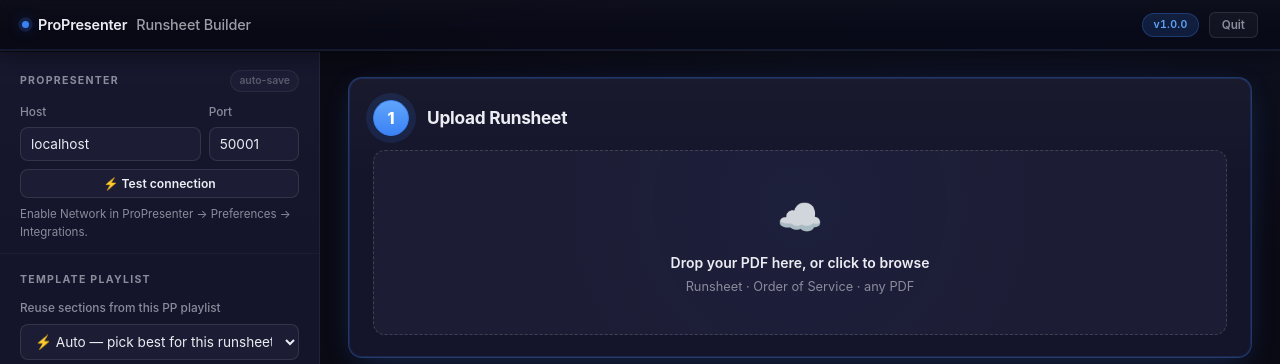
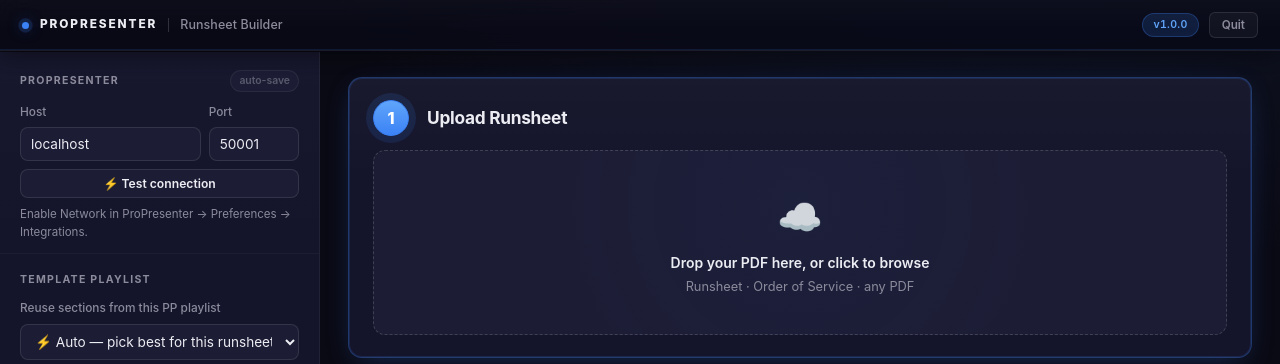
Before and after one commit to jimhoggey/Runsheetpilot, a Flask app: page / in a window 1280 px wide. Shown: the top 364 px of the page. Run offline with Flask 3, Linux system fonts and the light colour scheme; data that the repository does not hold is empty.

Commit message:
Header: real wordmark + auto-reload templates
The "ProPresenter Runsheet Builder" plain-text title still read like a
SaaS dashboard. Replaced with a typeset wordmark:

  ●  P R O P R E S E N T E R  │  Runsheet Builder

  • PROPRESENTER set in uppercase + 0.16em letter-spacing + weight 800
    so it reads as a designed brand mark instead of a sentence
  • thin 14px vertical divider at rgba(255,255,255,0.16) between the
    brand and the subtitle — typographic separator, no border-radius,
    no fuss
  • subtitle in muted color + lighter weight so the eye lands on the
    brand first
  • the pulsing accent dot (from the previous pass) stays as the
    "app is alive" cue

Also: TEMPLATES_AUTO_RELOAD=True so Jinja picks up index.html edits
without an app restart. Defaults to app.debug (False) — without this,
HTML changes were silently cached and required quitting + relaunching
the whole app. The mtime check per render is microseconds; meaningless
for a local app.

```diff
--- a/propresenter_app.py
+++ b/propresenter_app.py
@@ -62,6 +62,11 @@ from propresenterrunsheet.routes import register_blueprints
 
 app = Flask(__name__)
 app.config["MAX_CONTENT_LENGTH"] = 25 * 1024 * 1024  # 25 MB cap on PDF upload
+# Auto-reload templates when their files change on disk. Flask defaults
+# this to app.debug (False here), so without this any markup edit would
+# only show up after restarting the whole app. The mtime check per
+# render adds microseconds — meaningless for a local app.
+app.config["TEMPLATES_AUTO_RELOAD"] = True
 
 
 @app.errorhandler(413)
--- a/static/app.css
+++ b/static/app.css
@@ -101,11 +101,36 @@ header {
     0 6px 20px -4px rgba(0,0,0,0.45);
 }
 header h1 {
-  font-size: 0.9rem;
-  font-weight: 600;
-  letter-spacing: -0.01em;
+  display: flex;
+  align-items: center;
+  gap: 11px;
+  font-weight: 400;             /* base — children override */
+  font-size: 0.85rem;
+  margin: 0;
+}
+/* The primary brand: small-caps style wordmark, tight letter-spacing.
+   Reads as a designed logo rather than a sentence. */
+.brand-mark {
+  font-size: 0.74rem;
+  font-weight: 800;
+  letter-spacing: 0.16em;
   color: var(--text);
-  display: flex; align-items: center; gap: 9px;
+  text-transform: uppercase;
+  font-feature-settings: 'ss01' on;
+}
+/* Thin vertical divider between the wordmark and the subtitle —
+   gives the title bar a typeset feel instead of a run-on phrase. */
+.brand-sep {
+  width: 1px;
+  height: 14px;
+  background: rgba(255,255,255,0.16);
+  display: inline-block;
+}
+.brand-sub {
+  font-size: 0.78rem;
+  font-weight: 500;
+  color: var(--muted);
+  letter-spacing: 0.005em;
 }
 /* Tiny pulsing accent dot before the brand name — gives the header a
    "this app is alive" cue without being shouty. */
--- a/templates/index.html
+++ b/templates/index.html
@@ -9,7 +9,11 @@
 <body>
 
 <header>
-  <h1>ProPresenter <span style="opacity:0.65;font-weight:500">Runsheet Builder</span></h1>
+  <h1>
+    <span class="brand-mark">PROPRESENTER</span>
+    <span class="brand-sep"></span>
+    <span class="brand-sub">Runsheet Builder</span>
+  </h1>
   <div class="header-right">
     <span class="badge" id="version-badge">v—</span>
     <button class="quit-btn" onclick="quitApp()" title="Stop the app and close the browser tab">Quit</button>
```
